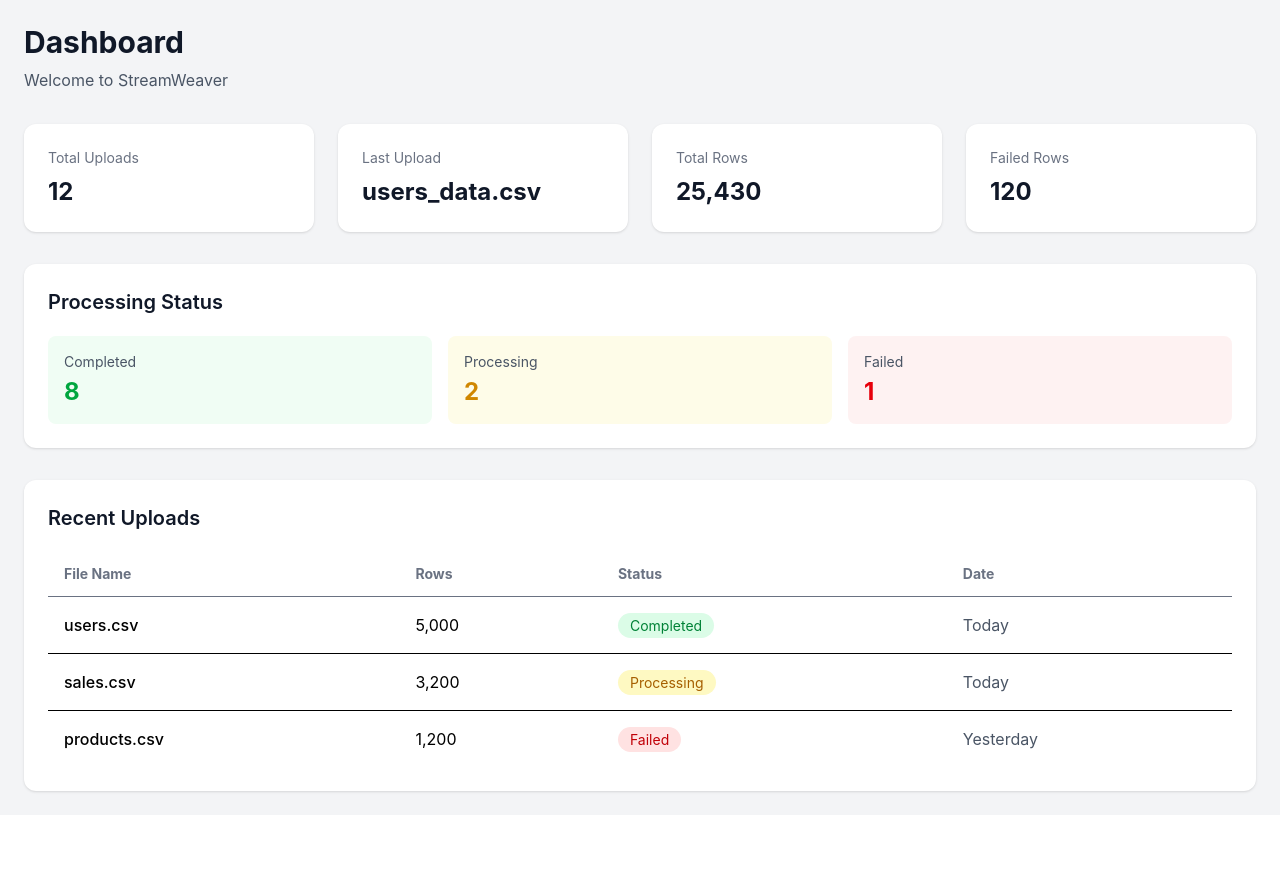
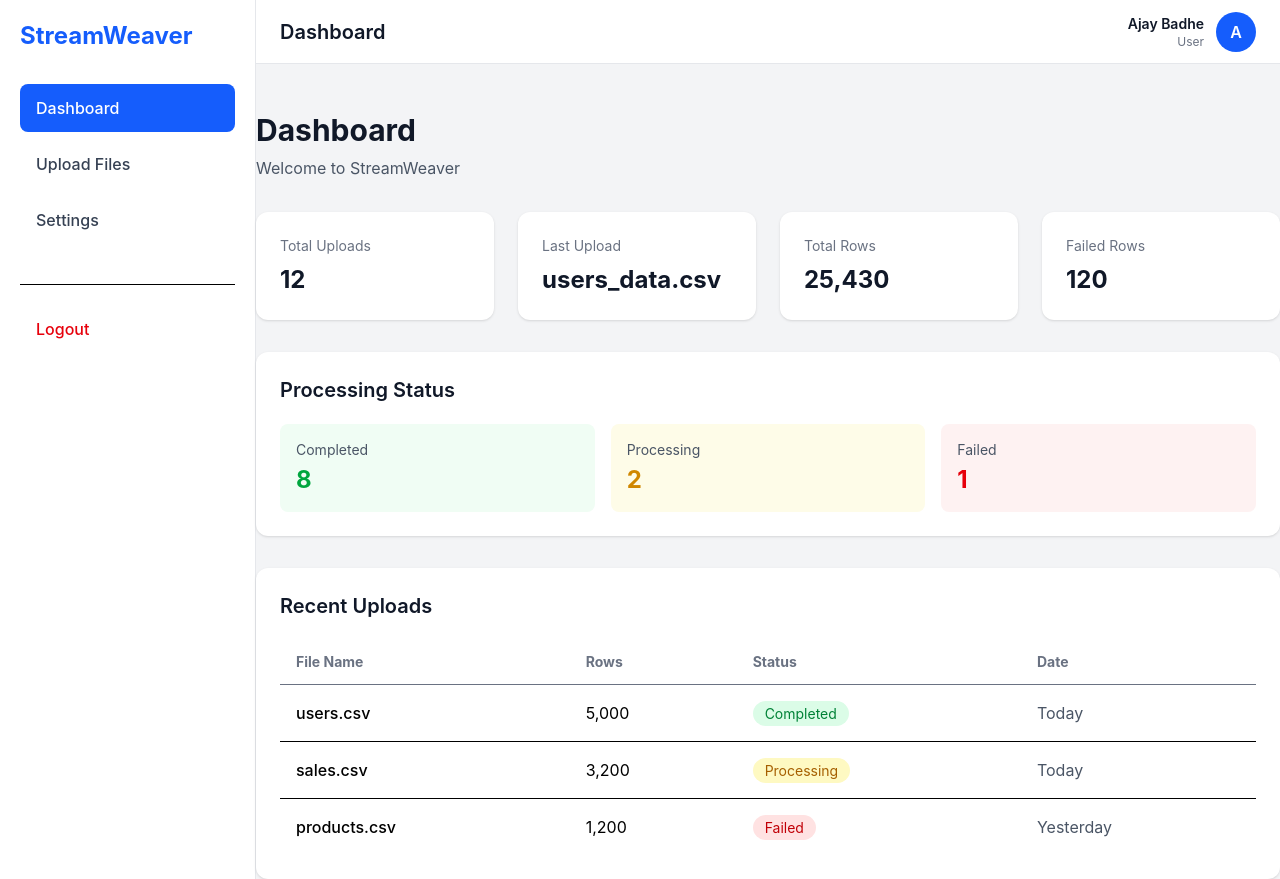
Before and after one commit to SaicharanB2H/InfotactSolutions, a React (Vite) app in the folder client/: page /dashboard in a window 1280 px wide. Before the commit the page ends 815 px from the top, so only its background shows below. Built offline with nearby package versions, Linux system fonts and the light colour scheme; no server answers; sample sign-in values are in the browser's storage.

Commit message:
feat: create dashboard layout with navbar and sidebar

```diff
--- a/client/src/components/Navbar.jsx
+++ b/client/src/components/Navbar.jsx
@@ -0,0 +1,31 @@
+const Navbar = () => {
+  return (
+    <header className="h-16 bg-white border-b border-gray-200 px-6 flex items-center justify-between">
+      {/* Page Title */}
+      <div>
+        <h2 className="text-xl font-semibold text-gray-900">
+          Dashboard
+        </h2>
+      </div>
+
+      {/* User */}
+      <div className="flex items-center gap-3">
+        <div className="text-right">
+          <p className="text-sm font-semibold text-gray-900">
+          Ajay Badhe
+          </p>
+
+          <p className="text-xs text-gray-500">
+            User
+          </p>
+        </div>
+
+        <div className="h-10 w-10 rounded-full bg-blue-600 text-white flex items-center justify-center font-semibold">
+          A
+        </div>
+      </div>
+    </header>
+  );
+};
+
+export default Navbar;
--- a/client/src/components/Sidebar.jsx
+++ b/client/src/components/Sidebar.jsx
@@ -0,0 +1,65 @@
+import { Link, useLocation } from "react-router-dom";
+
+const Sidebar = () => {
+  const location = useLocation();
+
+  const menuItems = [
+    {
+      name: "Dashboard",
+      path: "/dashboard",
+    },
+    {
+      name: "Upload Files",
+      path: "/upload",
+    },
+    {
+      name: "Settings",
+      path: "/settings",
+    },
+  ];
+
+  return (
+    <aside className="w-64 min-h-screen bg-white border-r border-gray-200 p-5">
+      {/* Logo */}
+      <div className="mb-8">
+        <h1 className="text-2xl font-bold text-blue-600">
+          StreamWeaver
+        </h1>
+      </div>
+
+      {/* Navigation */}
+      <nav className="space-y-2">
+        {menuItems.map((item) => {
+          const isActive = location.pathname === item.path;
+
+          return (
+            <Link
+              key={item.name}
+              to={item.path}
+              className={`block rounded-lg px-4 py-3 font-medium transition ${
+                isActive
+                  ? "bg-blue-600 text-white"
+                  : "text-gray-700 hover:bg-gray-100"
+              }`}
+            >
+              {item.name}
+            </Link>
+          );
+        })}
+      </nav>
+
+      {/* Logout */}
+      <div className="mt-10 border-t pt-5">
+        <button
+          type="button"
+          className="w-full rounded-lg px-4 py-3 text-left
+                     font-medium text-red-600 hover:bg-red-50"
+        >
+          Logout
+        </button>
+      </div>
+    </aside>
+  );
+};
+
+export default Sidebar;
--- a/client/src/pages/Dashboard/Dashboard.jsx
+++ b/client/src/pages/Dashboard/Dashboard.jsx
@@ -1,3 +1,6 @@
+import Sidebar from "../../components/Sidebar";
+import Navbar from "../../components/Navbar";
+
 const Dashboard = () => {
   const stats = [
     {
@@ -40,7 +43,13 @@ const Dashboard = () => {
   ];
 
   return (
-    <div className="min-h-screen bg-gray-100 p-6">
+    <div className="min-h-screen bg-gray-100 flex">
+    <Sidebar />
+
+    <div className="flex-1">
+      <Navbar />
+
+      <main className="p-6"></main>
       {/* Header */}
       <div className="mb-8">
         <h1 className="text-3xl font-bold text-gray-900">
@@ -164,6 +173,7 @@ const Dashboard = () => {
         </div>
       </div>
     </div>
+    </div>
   );
 };
 
```
